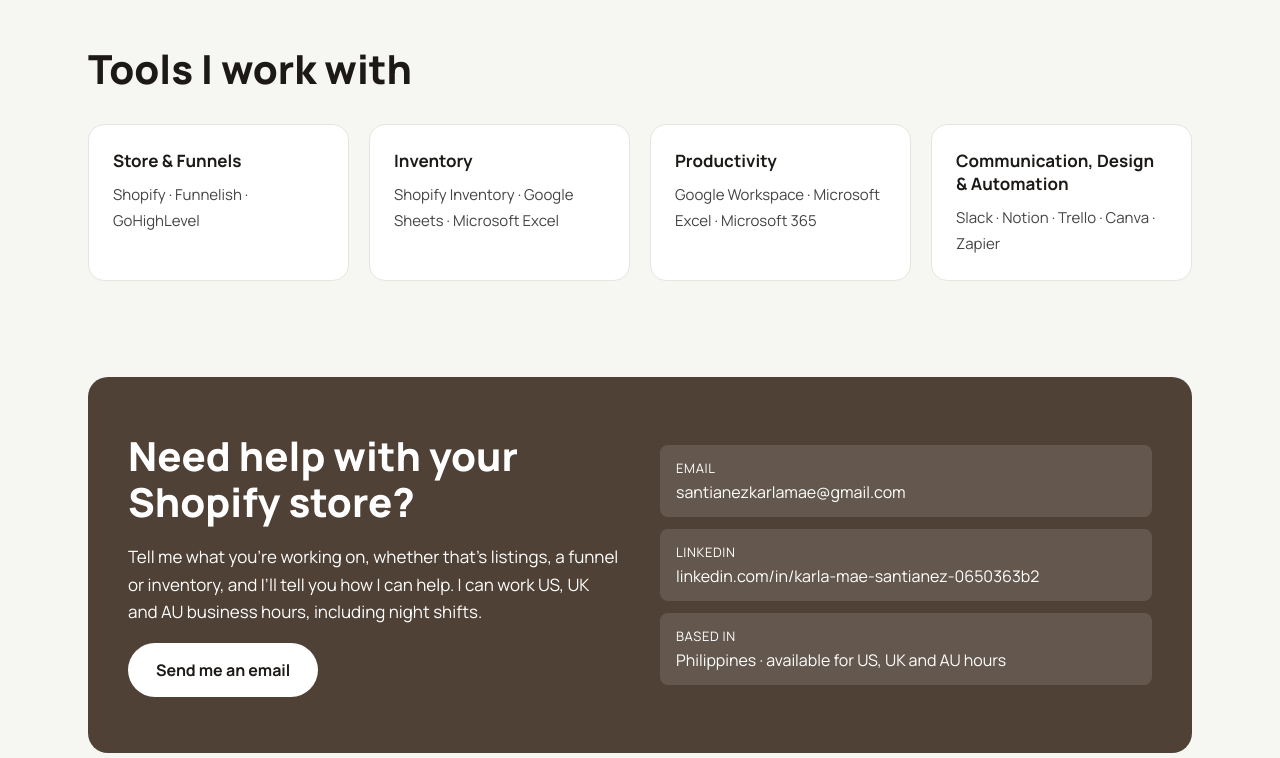
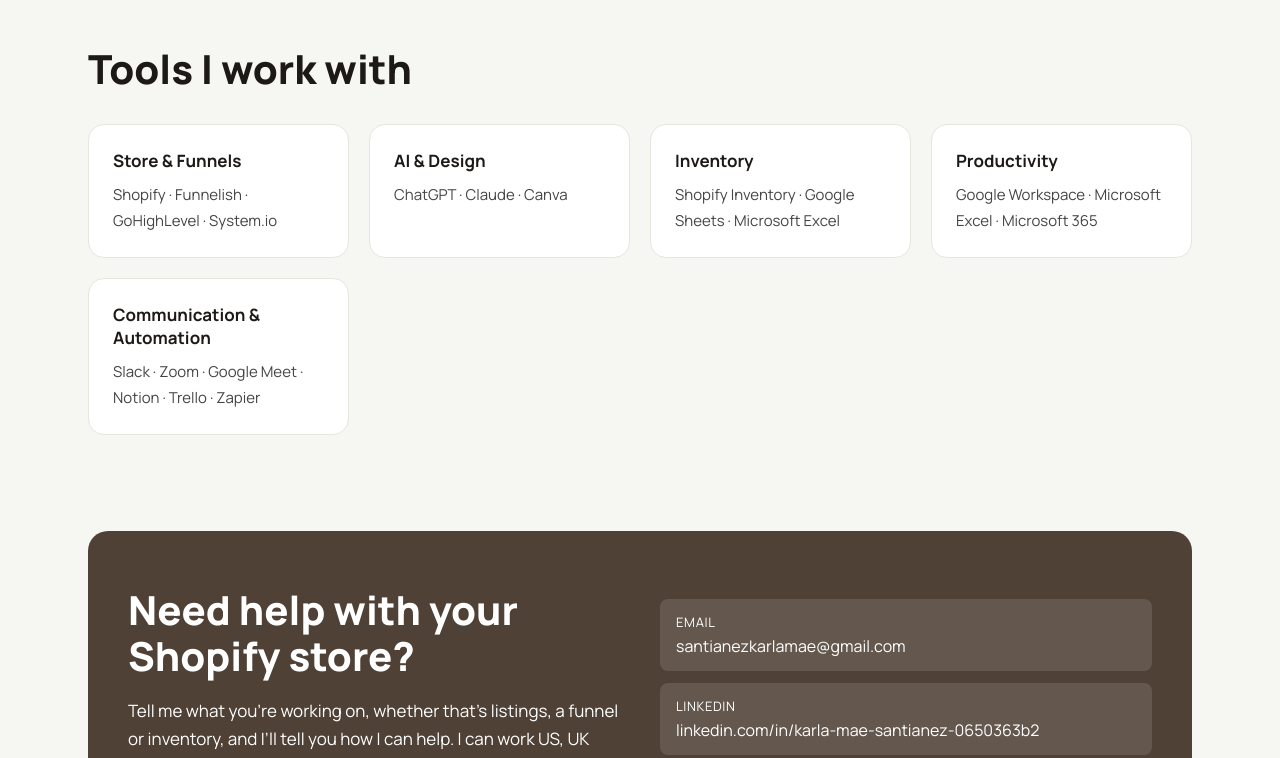
Before and after one commit to krrla-git/my-portfolio, a plain HTML site: page index.html in a window 1280 px wide. Shown: the part 3480-4238 px from the top of the page. Drawn offline with Linux system fonts and the light colour scheme.

Commit message:
Update index.html

```diff
--- a/index.html
+++ b/index.html
@@ -197,10 +197,11 @@ footer{padding:0 16px 32px}
 <section id="tools" aria-labelledby="h-tools">
 <h2 id="h-tools">Tools I work with</h2>
 <div class="tgrid">
-<div class="tool"><h3>Store &amp; Funnels</h3><p>Shopify · Funnelish · GoHighLevel</p></div>
+<div class="tool"><h3>Store &amp; Funnels</h3><p>Shopify · Funnelish · GoHighLevel · System.io</p></div>
+<div class="tool"><h3>AI &amp; Design</h3><p>ChatGPT · Claude · Canva</p></div>
 <div class="tool"><h3>Inventory</h3><p>Shopify Inventory · Google Sheets · Microsoft Excel</p></div>
 <div class="tool"><h3>Productivity</h3><p>Google Workspace · Microsoft Excel · Microsoft 365</p></div>
-<div class="tool"><h3>Communication, Design &amp; Automation</h3><p>Slack · Notion · Trello · Canva · Zapier</p></div>
+<div class="tool"><h3>Communication &amp; Automation</h3><p>Slack · Zoom · Google Meet · Notion · Trello · Zapier</p></div>
 </div>
 </section>
 
```
